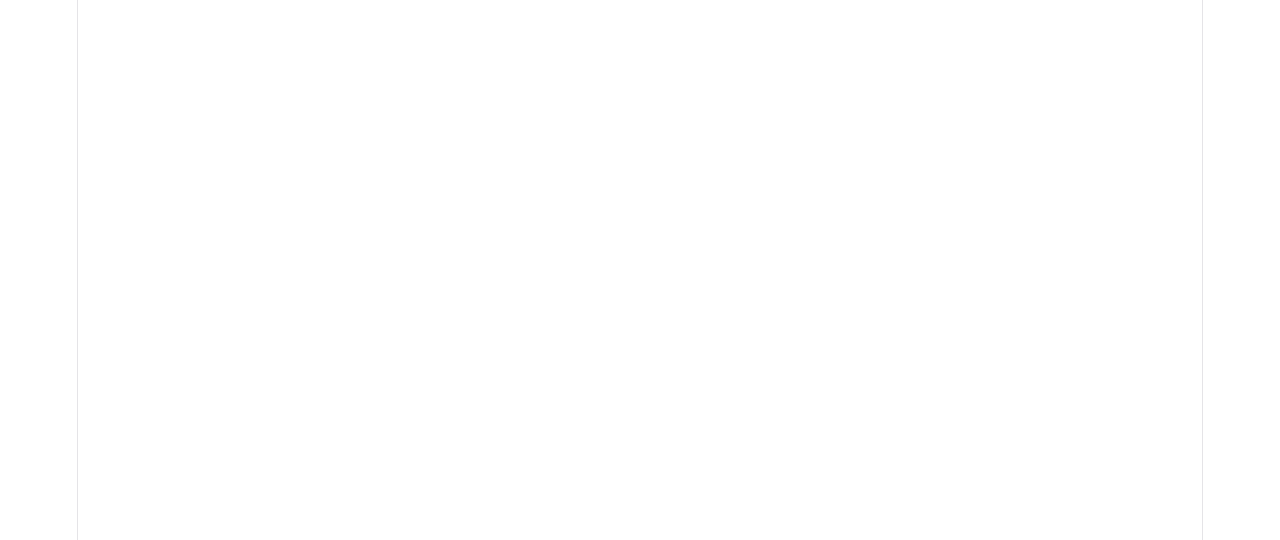
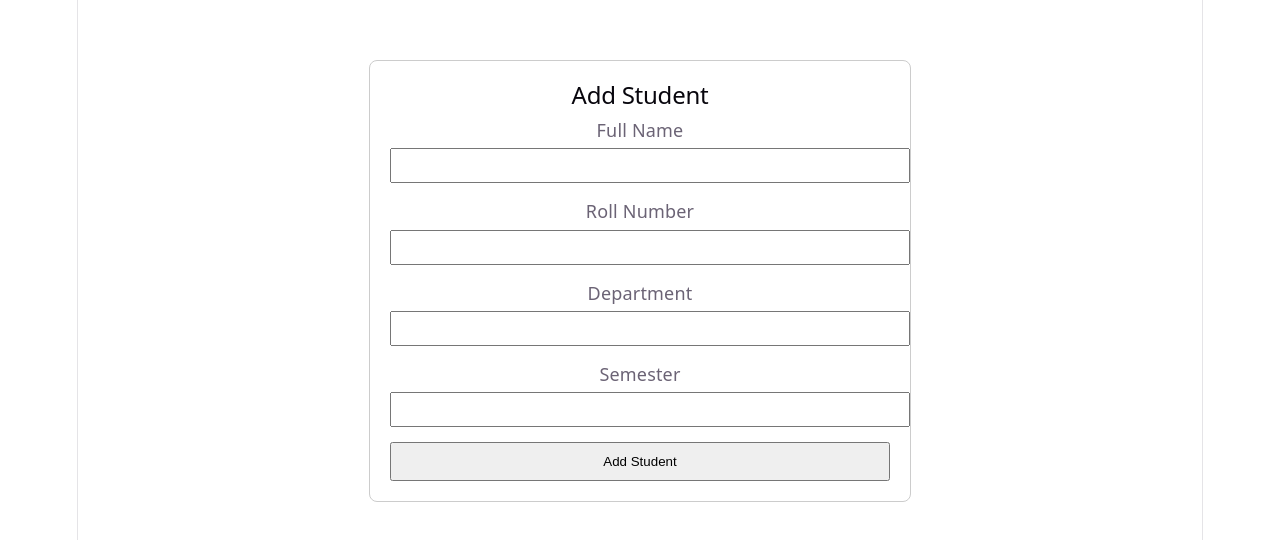
Before and after one commit to Kanigavsb/ai-dropout-prediction-system, a React app in the folder frontend/: page /add-student in a window 1280 px wide. Before the commit this address had no page. Shown: the top 540 px of the page. Built offline with nearby package versions, Linux system fonts and the light colour scheme; the HTML template or start-up script is replaced by a standard one.

Commit message:
Day 17: Add Student form

```diff
--- a/frontend/src/App.jsx
+++ b/frontend/src/App.jsx
@@ -2,6 +2,7 @@ import { BrowserRouter, Routes, Route } from "react-router-dom";
 import Login from "./pages/Login";
 import Register from "./pages/Register";
 import Dashboard from "./pages/Dashboard";
+import AddStudent from "./pages/AddStudent";
 
 function App() {
   return (
@@ -10,6 +11,7 @@ function App() {
         <Route path="/" element={<Login />} />
         <Route path="/register" element={<Register />} />
         <Route path="/dashboard" element={<Dashboard />} />
+        <Route path="/add-student" element={<AddStudent />} />
       </Routes>
     </BrowserRouter>
   );
--- /dev/null
+++ b/frontend/src/pages/AddStudent.jsx
@@ -0,0 +1,90 @@
+import { useState } from "react";
+import axios from "axios";
+
+function AddStudent() {
+  const [formData, setFormData] = useState({
+    name: "",
+    roll_no: "",
+    department: "",
+    semester: "",
+  });
+  const [message, setMessage] = useState("");
+  const [error, setError] = useState("");
+
+  const handleChange = (e) => {
+    setFormData({ ...formData, [e.target.name]: e.target.value });
+  };
+
+  const handleSubmit = async (e) => {
+    e.preventDefault();
+    setMessage("");
+    setError("");
+    try {
+      await axios.post("http://localhost:8080/api/students", formData);
+      setMessage("Student added successfully!");
+      setFormData({ name: "", roll_no: "", department: "", semester: "" });
+    } catch (err) {
+      setError("Failed to add student. Please check backend connection.");
+    }
+  };
+
+  const inputStyle = { width: "100%", padding: "8px", marginTop: "5px", marginBottom: "15px" };
+
+  return (
+    <div style={{ maxWidth: "500px", margin: "60px auto", padding: "20px", border: "1px solid #ccc", borderRadius: "8px" }}>
+      <h2>Add Student</h2>
+      <form onSubmit={handleSubmit}>
+        <label>Full Name</label>
+        <input
+          type="text"
+          name="name"
+          value={formData.name}
+          onChange={handleChange}
+          required
+          style={inputStyle}
+        />
+
+        <label>Roll Number</label>
+        <input
+          type="text"
+          name="roll_no"
+          value={formData.roll_no}
+          onChange={handleChange}
+          required
+          style={inputStyle}
+        />
+
+        <label>Department</label>
+        <input
+          type="text"
+          name="department"
+          value={formData.department}
+          onChange={handleChange}
+          required
+          style={inputStyle}
+        />
+
+        <label>Semester</label>
+        <input
+          type="number"
+          name="semester"
+          value={formData.semester}
+          onChange={handleChange}
+          required
+          min="1"
+          max="8"
+          style={inputStyle}
+        />
+
+        {message && <p style={{ color: "green" }}>{message}</p>}
+        {error && <p style={{ color: "red" }}>{error}</p>}
+
+        <button type="submit" style={{ width: "100%", padding: "10px" }}>
+          Add Student
+        </button>
+      </form>
+    </div>
+  );
+}
+
+export default AddStudent;
```
